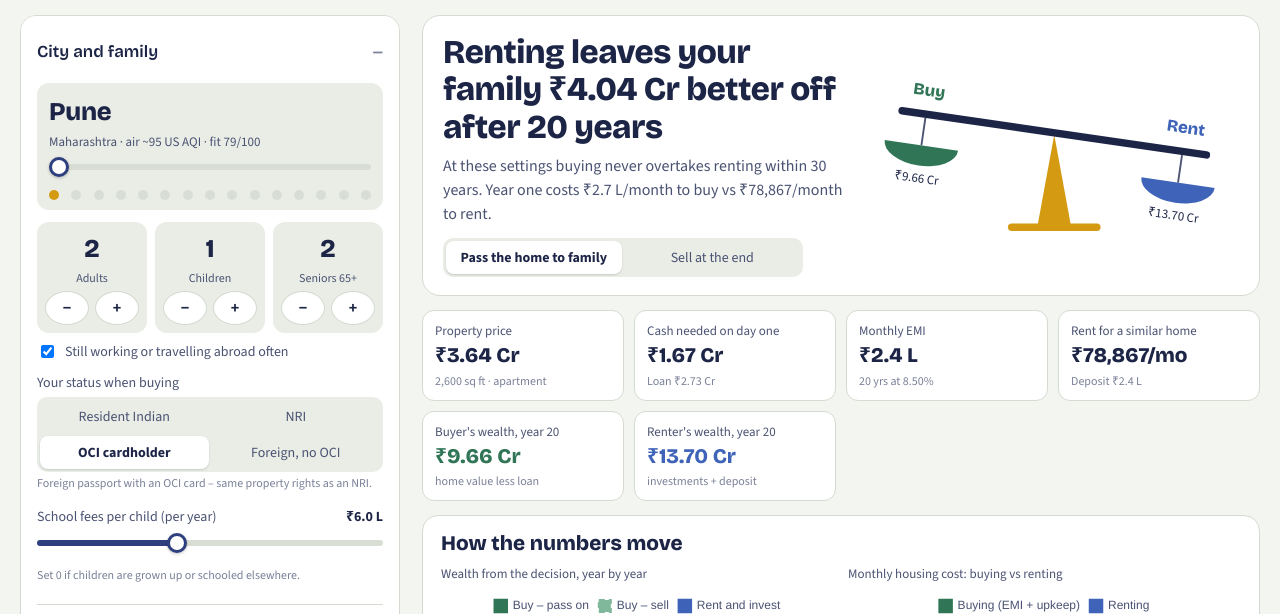
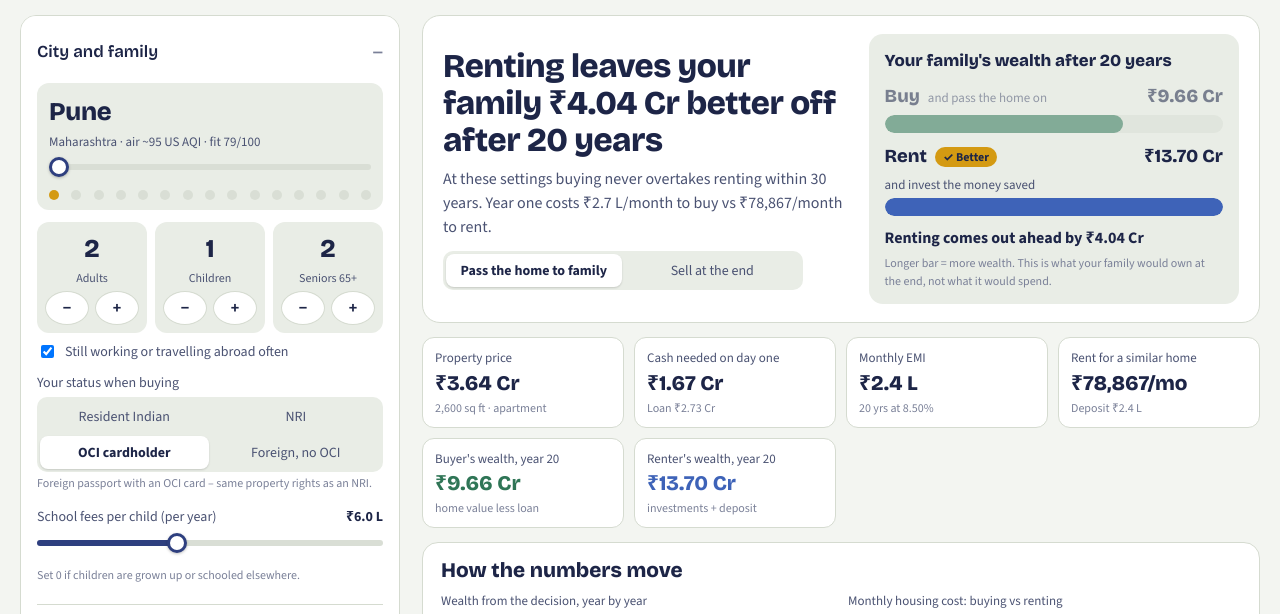
Before and after one commit to gyaanbato2026/retire-planner, a plain HTML site: page index.html in a window 1280 px wide. Shown: the part 122-736 px from the top of the page. Drawn offline with nearby package versions, Linux system fonts and the light colour scheme.

Commit message:
New results visual

```diff
--- a/index.html
+++ b/index.html
@@ -103,9 +103,21 @@ main{min-width:0}
 @media (max-width:760px){.hero{grid-template-columns:1fr}}
 .verdict{font-family:var(--display);font-size:clamp(1.4rem,2.6vw,2.1rem);font-weight:800;letter-spacing:-0.015em;line-height:1.12}
 .verdict-sub{color:var(--ink2);margin-top:8px}
-.beam svg{width:100%;height:auto;display:block}
-.beam-g{transition:transform .7s cubic-bezier(.3,1.4,.5,1);transform-origin:200px 70px}
-@media (prefers-reduced-motion:reduce){.beam-g{transition:none}}
+.cmp{background:var(--surface2);border-radius:14px;padding:14px 16px}
+.cmp-h{font-family:var(--display);font-weight:700;font-size:1.05rem;margin-bottom:10px}
+.cmp-row{display:grid;grid-template-columns:1fr auto;grid-template-areas:"lab val" "track track";gap:4px 10px;margin:10px 0;transition:opacity .3s}
+.cmp-lab{grid-area:lab;display:flex;flex-wrap:wrap;align-items:baseline;gap:4px 8px}
+.cmp-lab>span:first-child{font-family:var(--display);font-weight:800;font-size:1.15rem}
+.cmp-sub{font-size:13px;color:var(--ink2)}
+.cmp-val{grid-area:val;font-family:var(--display);font-weight:800;font-size:1.15rem;white-space:nowrap}
+.cmp-track{grid-area:track;height:18px;border-radius:9px;background:var(--track);overflow:hidden}
+.cmp-fill{height:100%;border-radius:9px;transition:width .5s ease}
+.cmp-fill.buy{background:var(--neem)} .cmp-fill.rent{background:var(--rent)}
+.cmp-row.lose{opacity:.55}
+.cmp-row.win .cmp-lab>span:first-child::after{content:"✓ Better";margin-left:8px;font-family:var(--body);font-size:12px;font-weight:700;padding:2px 8px;border-radius:999px;background:var(--haldi);color:#1D2547;vertical-align:middle}
+.cmp-win{font-weight:700;margin-top:8px}
+.cmp-note{font-size:12px;color:var(--muted);margin-top:4px}
+@media (prefers-reduced-motion:reduce){.cmp-fill,.cmp-row{transition:none}}
 .kpis{display:grid;grid-template-columns:repeat(auto-fit,minmax(170px,1fr));gap:10px;margin:14px 0}
 .kpi{background:var(--surface);border:1px solid var(--line);border-radius:12px;padding:10px 12px}
 .kpi .k{font-size:13px;color:var(--ink2)}
@@ -289,22 +301,12 @@ footer{color:var(--muted);font-size:13px;margin-top:20px;max-width:90ch}
       <div class="ban" id="resBan" hidden></div>
       <div class="seg" id="exitSeg" style="max-width:360px;margin-top:12px"><button type="button" data-v="pass" aria-pressed="true">Pass the home to family</button><button type="button" data-v="sell" aria-pressed="false">Sell at the end</button></div>
     </div>
-    <div class="beam" aria-hidden="true">
-      <svg viewBox="0 0 400 190" role="img">
-        <polygon points="200,72 182,170 218,170" fill="var(--haldi)"/>
-        <rect x="150" y="168" width="100" height="8" rx="4" fill="var(--haldi)"/>
-        <g class="beam-g" id="beamG">
-          <rect x="30" y="66" width="340" height="8" rx="4" fill="var(--ink)"/>
-          <line x1="60" y1="74" x2="60" y2="104" stroke="var(--ink2)" stroke-width="2"/>
-          <line x1="340" y1="74" x2="340" y2="104" stroke="var(--ink2)" stroke-width="2"/>
-          <path d="M20 104 h80 a40 22 0 0 1 -80 0z" fill="var(--neem)"/>
-          <path d="M300 104 h80 a40 22 0 0 1 -80 0z" fill="var(--rent)"/>
-          <text x="60" y="50" text-anchor="middle" font-family="var(--display)" font-weight="800" font-size="18" fill="var(--neem)">Buy</text>
-          <text x="340" y="50" text-anchor="middle" font-family="var(--display)" font-weight="800" font-size="18" fill="var(--rent)">Rent</text>
-          <text x="60" y="144" text-anchor="middle" font-size="14" fill="var(--ink)" id="beamBuy"></text>
-          <text x="340" y="144" text-anchor="middle" font-size="14" fill="var(--ink)" id="beamRent"></text>
-        </g>
-      </svg>
+    <div class="cmp" id="cmp">
+      <div class="cmp-h" id="cmpH">Your family's wealth at the end</div>
+      <div class="cmp-row" id="rowBuy"><div class="cmp-lab"><span>Buy</span><span class="cmp-sub" id="buySub">and pass the home on</span></div><div class="cmp-val" id="valBuy"></div><div class="cmp-track"><div class="cmp-fill buy" id="barBuy"></div></div></div>
+      <div class="cmp-row" id="rowRent"><div class="cmp-lab"><span>Rent</span><span class="cmp-sub">and invest the money saved</span></div><div class="cmp-val" id="valRent"></div><div class="cmp-track"><div class="cmp-fill rent" id="barRent"></div></div></div>
+      <div class="cmp-win" id="cmpWin"></div>
+      <div class="cmp-note">Longer bar = more wealth. This is what your family would own at the end, not what it would spend.</div>
     </div>
   </section>
 
@@ -670,9 +672,14 @@ function render(){
     `Year one costs ${money(m.emi+m.own1/12)}/month to buy vs ${money(m.rent1)}/month to rent.`;
   const ban=$("resBan");
   if(S.residency==="foreign"){ ban.hidden=false; ban.textContent="Foreign citizens without an OCI card generally can't buy residential property in India – inheritance is the main exception. Renting is your route; the buying figures are shown only for comparison."; } else ban.hidden=true;
-  const big=Math.max(Math.abs(buyW),Math.abs(at.wRent),1), ang=Math.max(-14,Math.min(14,(buyW-at.wRent)/big*28));
-  $("beamG").style.transform=`rotate(${-ang}deg)`;
-  $("beamBuy").textContent=money(buyW); $("beamRent").textContent=money(at.wRent);
+  const big=Math.max(buyW,at.wRent,1), buyWins=buyW>=at.wRent;
+  $("cmpH").textContent=`Your family's wealth after ${N} years`;
+  $("buySub").textContent = S.exit==="sell"? "and sell at the end" : "and pass the home on";
+  $("barBuy").style.width=Math.max(1,Math.max(0,buyW)/big*100)+"%"; $("barRent").style.width=Math.max(1,Math.max(0,at.wRent)/big*100)+"%";
+  $("valBuy").textContent=money(buyW); $("valRent").textContent=money(at.wRent);
+  $("rowBuy").classList.toggle("win",buyWins); $("rowBuy").classList.toggle("lose",!buyWins);
+  $("rowRent").classList.toggle("win",!buyWins); $("rowRent").classList.toggle("lose",buyWins);
+  $("cmpWin").textContent=`${buyWins?"Buying":"Renting"} comes out ahead by ${money(Math.abs(buyW-at.wRent))}`;
   $("stickyV").textContent = `${winner} ahead by ${money(Math.abs(m.adv))} after ${N} yrs · ${c.n}`;
   $("sheetV").textContent = `${winner} ahead by ${money(Math.abs(m.adv))} after ${N} years`;
 
```
